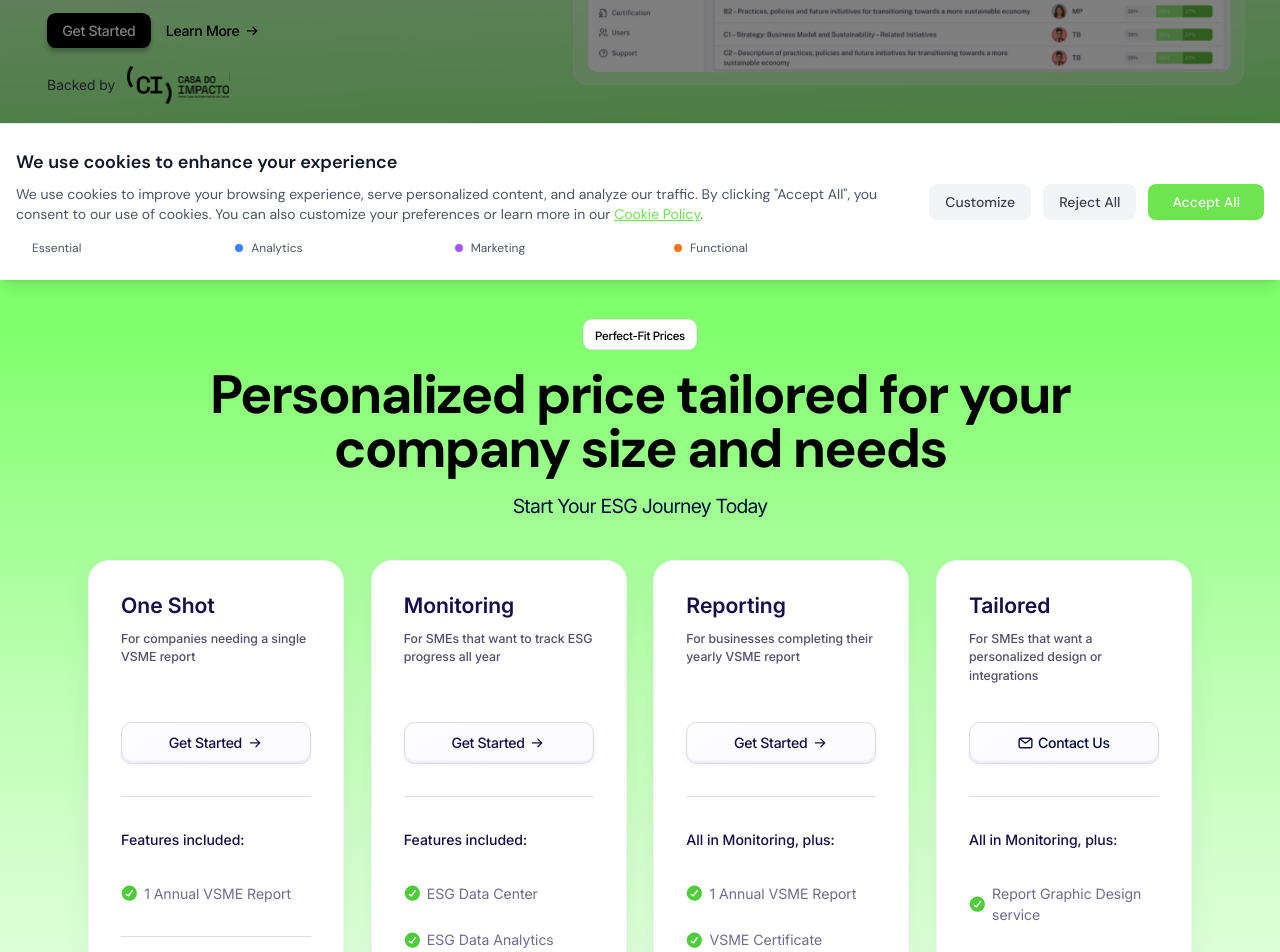
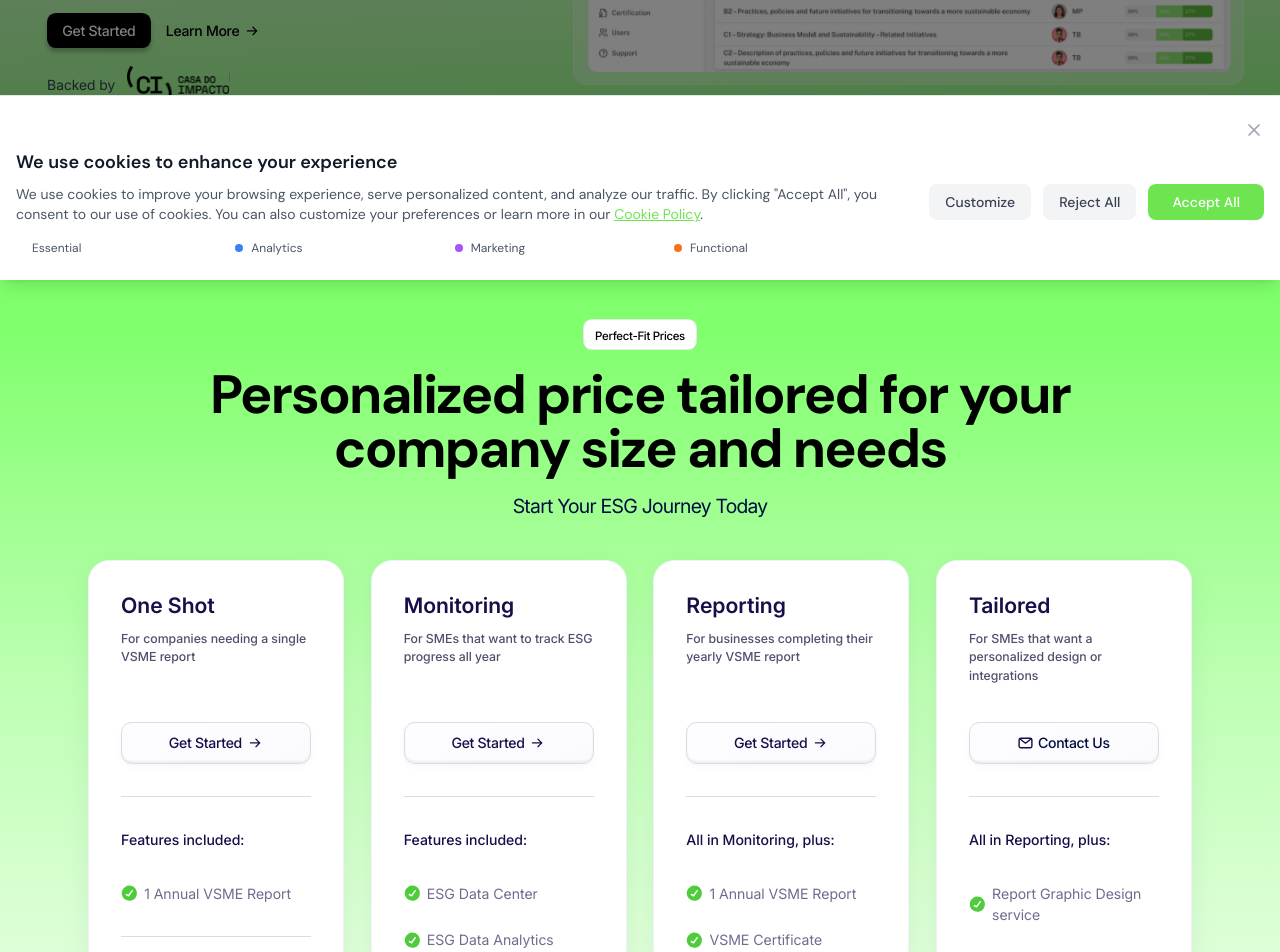
Before and after one commit to Luckzman/greendash-website, a Next.js app: page /pricing in a window 1280 px wide. Shown: the part 520-1472 px from the top of the page. Built offline with nearby package versions, Linux system fonts and the light colour scheme.

Commit message:
fix pricing

```diff
--- a/src/components/CookieConsent.tsx
+++ b/src/components/CookieConsent.tsx
@@ -83,6 +83,11 @@ const CookieConsent = () => {
     updateGoogleAnalyticsConsent(preferences);
   };
 
+  const handleClose = () => {
+    // Close without making a choice - equivalent to rejecting all
+    handleRejectAll();
+  };
+
   const togglePreference = (type: keyof CookiePreferences) => {
     if (type === 'essential') return; // Essential cookies cannot be disabled
 
@@ -103,6 +108,19 @@ const CookieConsent = () => {
       {/* Cookie Consent Modal */}
       <div className="fixed bottom-0 left-0 right-0 z-50 bg-white border-t border-gray-200 shadow-lg">
         <div className="max-w-7xl mx-auto px-4 py-6">
+          {/* Close button */}
+          <div className="flex justify-end mb-2">
+            <button
+              onClick={handleClose}
+              className="text-gray-400 hover:text-gray-600 transition-colors"
+              aria-label="Close cookie consent"
+            >
+              <svg className="w-5 h-5" fill="none" stroke="currentColor" viewBox="0 0 24 24">
+                <path strokeLinecap="round" strokeLinejoin="round" strokeWidth={2} d="M6 18L18 6M6 6l12 12" />
+              </svg>
+            </button>
+          </div>
+
           <div className="flex flex-col lg:flex-row lg:items-center lg:justify-between gap-4">
             {/* Content */}
             <div className="flex-1">
--- a/src/components/pricing/details/Details.js
+++ b/src/components/pricing/details/Details.js
@@ -40,7 +40,7 @@ const details = [
   {
     title: "Tailored",
     desc: "For SMEs that want a personalized design or integrations ",
-    featuresTitle: "All in Monitoring, plus:",
+    featuresTitle: "All in Reporting, plus:",
     features: ["Report Graphic Design service", "Tailored Integrations"],
     overview:
       "Tailored for SMEs that require full customization of integration and report design",
```
